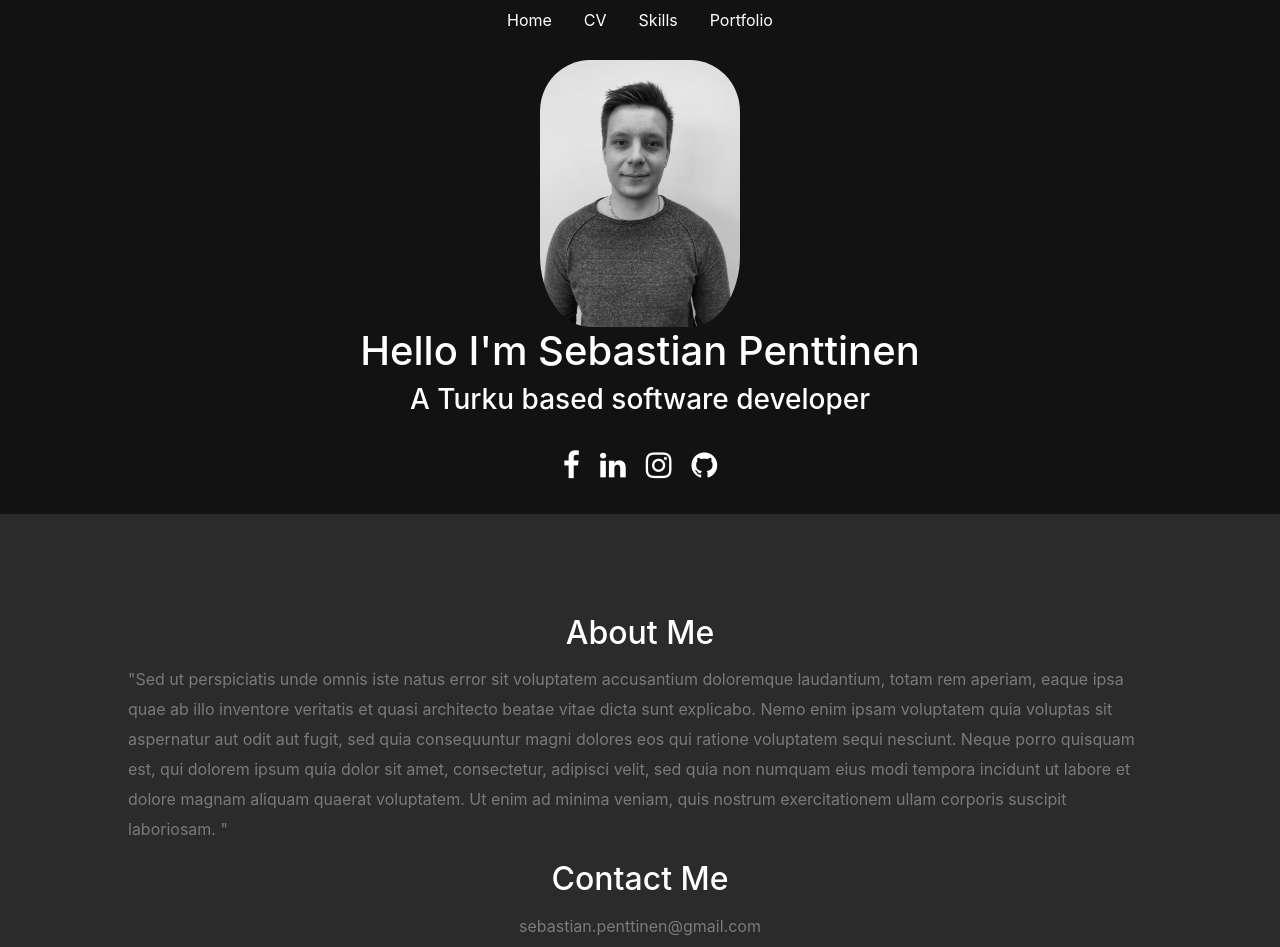
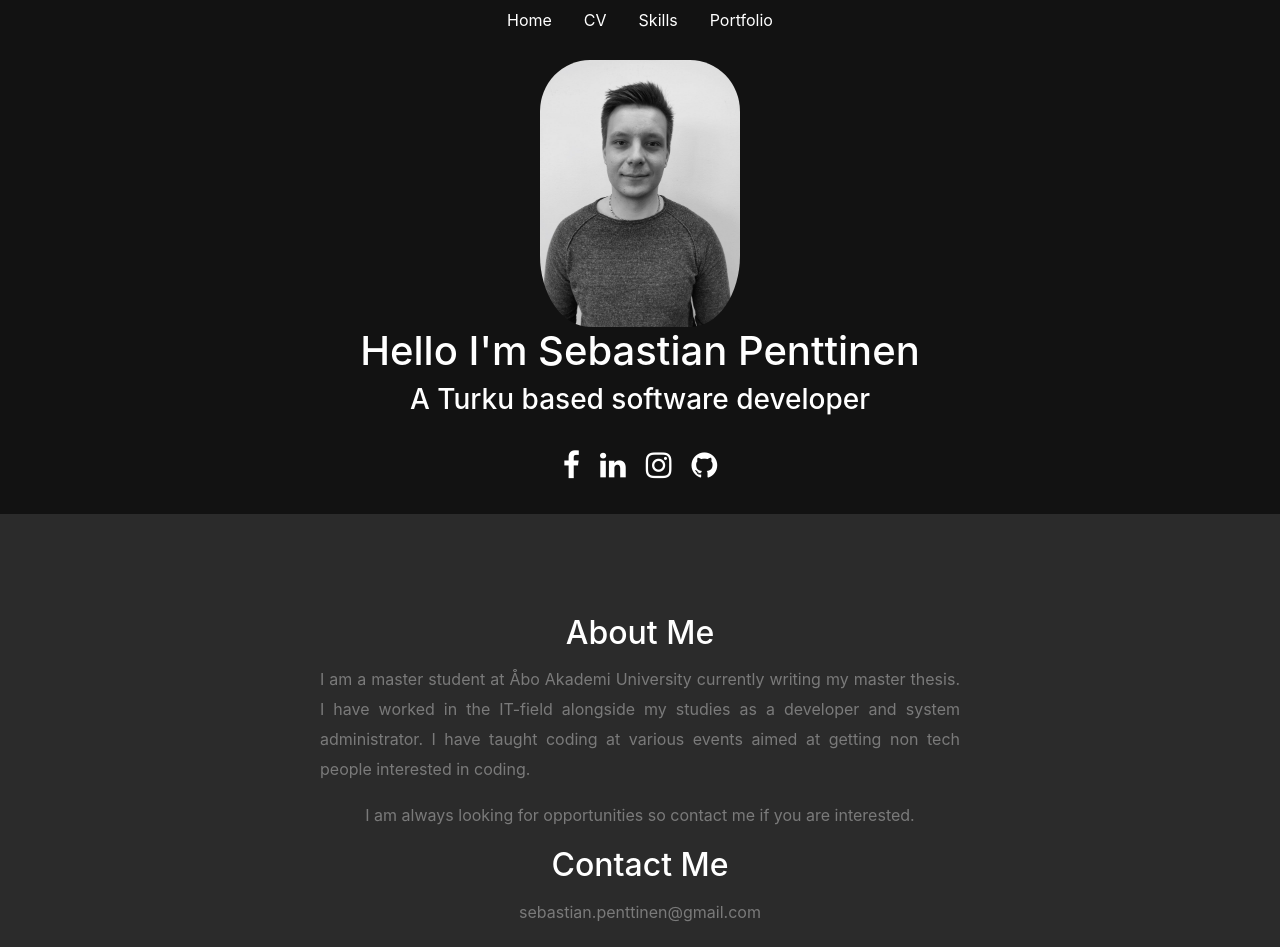
Before and after one commit to sebastianpenttinen/personalSite, a React (Create React App) app: page / in a window 1280 px wide. Shown: the top 947 px of the page. Built offline with nearby package versions, Linux system fonts and the light colour scheme.

Commit message:
wrote content for about section

```diff
--- a/src/components/About.js
+++ b/src/components/About.js
@@ -16,12 +16,19 @@ const headerStyle = {
 
 const paragraphStyle = {
   lineHeight: "30px",
-  color: "#7a7a7a"
+  color: "#7a7a7a",
+  textAlign: "justify"
+};
+
+const alternativeParagrapgh = {
+  lineHeight: "30px",
+  color: "#7a7a7a",
+  textAlign: "center"
 };
 
 const aboutMeStyle = {
-  paddingLeft: "10%",
-  paddingRight: "10%"
+  paddingLeft: "25%",
+  paddingRight: "25%"
 };
 
 const downloadStyle = {
@@ -63,21 +70,20 @@ export class About extends Component {
         <div style={aboutMeStyle}>
           <h2 style={headerStyle}>About Me</h2>
           <p style={paragraphStyle}>
-            "Sed ut perspiciatis unde omnis iste natus error sit voluptatem
-            accusantium doloremque laudantium, totam rem aperiam, eaque ipsa
-            quae ab illo inventore veritatis et quasi architecto beatae vitae
-            dicta sunt explicabo. Nemo enim ipsam voluptatem quia voluptas sit
-            aspernatur aut odit aut fugit, sed quia consequuntur magni dolores
-            eos qui ratione voluptatem sequi nesciunt. Neque porro quisquam est,
-            qui dolorem ipsum quia dolor sit amet, consectetur, adipisci velit,
-            sed quia non numquam eius modi tempora incidunt ut labore et dolore
-            magnam aliquam quaerat voluptatem. Ut enim ad minima veniam, quis
-            nostrum exercitationem ullam corporis suscipit laboriosam. "
+            I am a master student at Åbo Akademi University currently writing my
+            master thesis. I have worked in the IT-field alongside my studies as
+            a developer and system administrator. I have taught coding at
+            various events aimed at getting non tech people interested in
+            coding.
+          </p>
+          <p style={alternativeParagrapgh}>
+            I am always looking for opportunities so contact me if you are
+            interested.
           </p>
         </div>
         <div style={{ textAlign: "center" }}>
           <h2 style={headerStyle}>Contact Me</h2>
-          <p style={paragraphStyle}>
+          <p style={alternativeParagrapgh}>
             <span>sebastian.penttinen@gmail.com</span>
           </p>
         </div>
```
